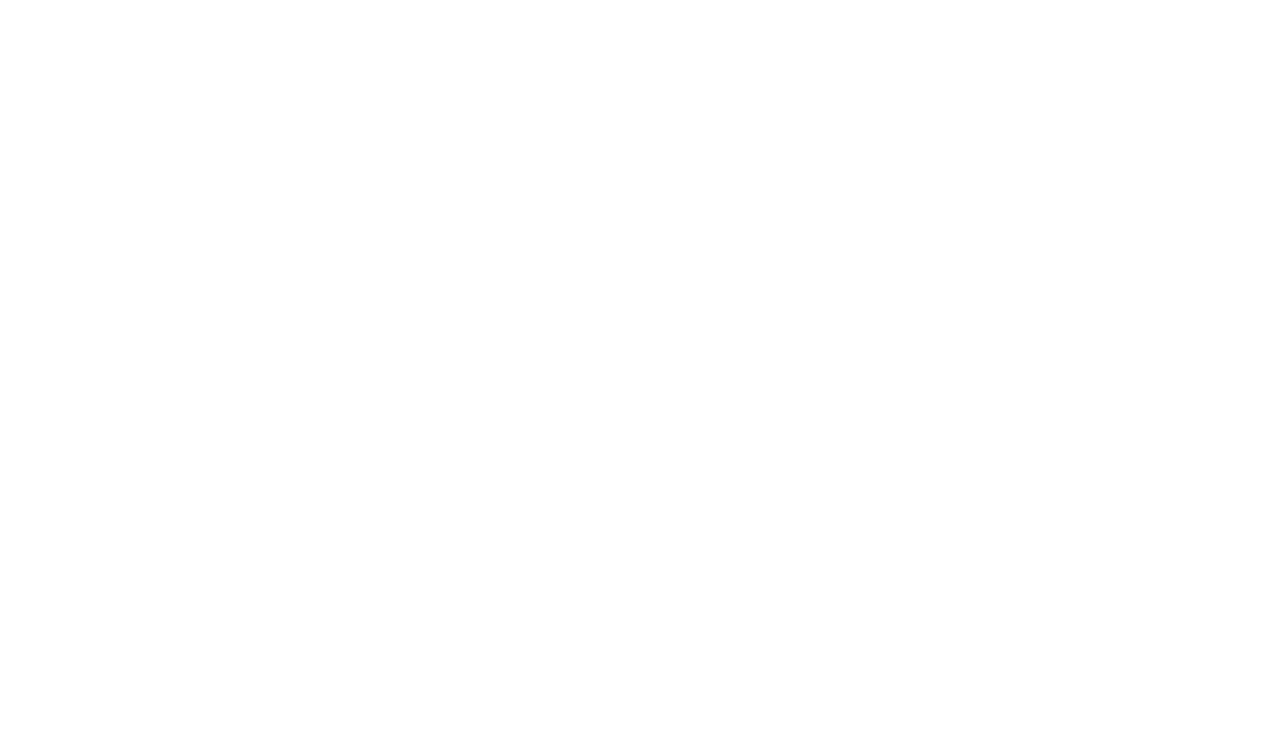
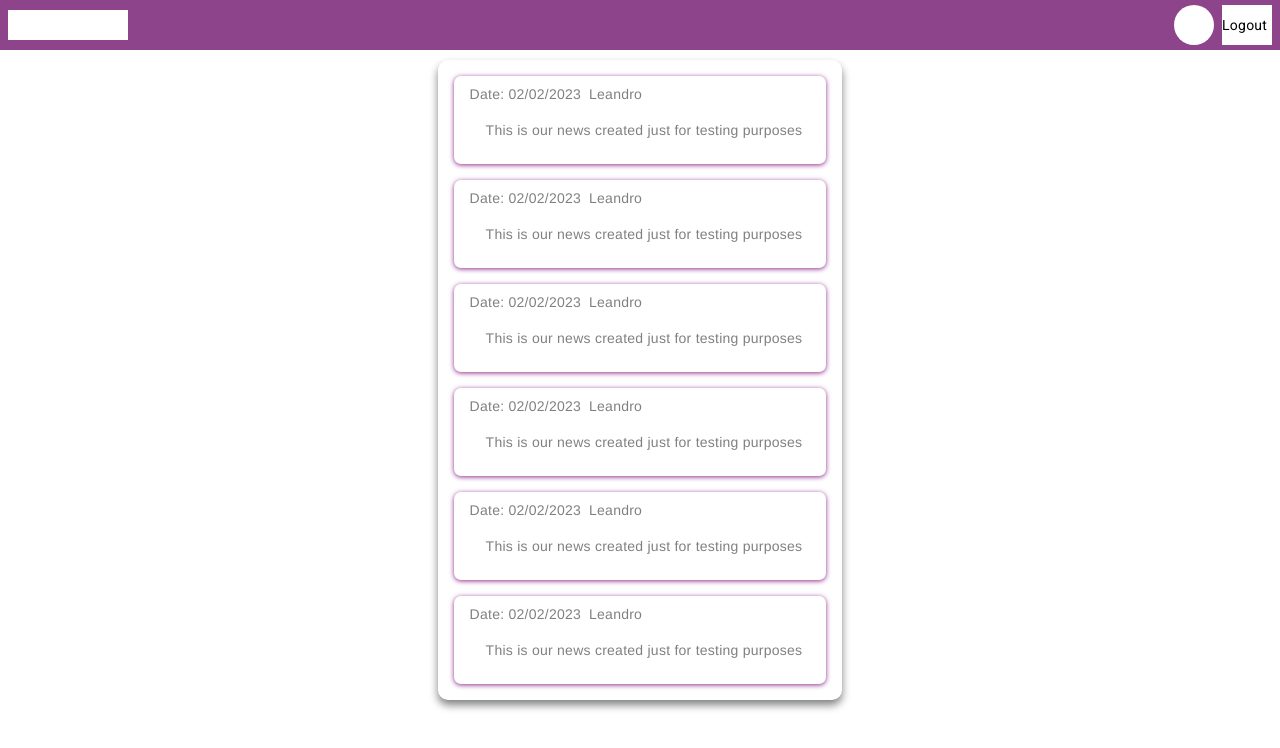
Before and after one commit to tercette/contractingProject, an Angular app: page /news in a window 1280 px wide. Before the commit this address led to /. Shown: the top 748 px of the page. Built offline with nearby package versions, Linux system fonts and the light colour scheme.

Commit message:
news implemented

```diff
--- a/src/app/app-routing.module.ts
+++ b/src/app/app-routing.module.ts
@@ -1,11 +1,13 @@
 import { NgModule } from '@angular/core';
 import { RouterModule, Routes } from '@angular/router';
 import { LoginComponent } from './auth/pages/login/login.component';
+import { NewsComponent } from './auth/pages/news/news.component';
 
 
 const routes: Routes = [
   {path: '', pathMatch: 'full', redirectTo: 'login'},
-  {path: 'login', component: LoginComponent}
+  {path: 'login', component: LoginComponent},
+  {path: 'news', component: NewsComponent}
 ];
 
 @NgModule({
--- a/src/app/app.module.ts
+++ b/src/app/app.module.ts
@@ -11,12 +11,16 @@
 import { CommonModule } from '@angular/common';
 import { MatButtonModule } from '@angular/material/button';
 import { HttpClientModule } from '@angular/common/http';
+import { NewsComponent } from './auth/pages/news/news.component';
+import { NavbarComponent } from './components/navbar/navbar.component';
 
 
 @NgModule({
   declarations: [
     AppComponent,
-    LoginComponent
+    LoginComponent,
+    NewsComponent,
+    NavbarComponent
   ],
   imports: [
     BrowserModule,
--- a/src/app/auth/pages/login/login.component.ts
+++ b/src/app/auth/pages/login/login.component.ts
@@ -15,7 +15,7 @@
   constructor(
     private formBuilder : FormBuilder,
     private router : Router,
-    public LoginService : LoginService
+    public LoginService : LoginService,
     ) { }
 
   ngOnInit(): void {
@@ -29,10 +29,14 @@
   submitLogin() {
     const dadosLogin = this.loginForm.getRawValue() as LoginModel;
     console.log('Dados login => ',dadosLogin)
-    this.LoginService.LoginUsuario(dadosLogin).subscribe( token => {
+    /* this.LoginService.LoginUsuario(dadosLogin).subscribe( token => {
       const loginToken = token
-      console.log('login token=> ',loginToken)
-    })
+      console.log('login token=> ', loginToken)
+    }) */
+
+    this.router.navigate(["/news"]);
   }
 
+
+
 }
--- /dev/null
+++ b/src/app/auth/pages/news/news.component.html
@@ -0,0 +1,21 @@
+<app-navbar></app-navbar>
+
+<div class="news-content">
+  <div class="news-list">
+    <ng-container *ngFor="let item of newsList" >
+      <div class="news">
+        <div class="head-news">
+          <div class="news-date">
+            Date: 02/02/2023
+          </div>
+          <div class="user">
+            Leandro
+          </div>
+        </div>
+        <div class="news-text">
+          This is our news created just for testing purposes
+        </div>
+      </div>
+    </ng-container>
+  </div>
+</div>
--- /dev/null
+++ b/src/app/auth/pages/news/news.component.scss
@@ -0,0 +1,57 @@
+.news-content {
+  display: flex;
+  justify-content: center;
+  align-items: center;
+
+  .news-list {
+    border-radius: 10px;
+    background: #fff;
+    box-shadow: 0 5px 8px 0 grey;
+    text-align: center;
+    min-height: 350px;
+    transition: all 0.5s ease-in-out;
+    margin: 60px 16px;
+    overflow: auto;
+
+    .news {
+      border-radius: 7px;
+      background: #fff;
+      box-shadow: 0 1px 5px 0 #8f2a8b;
+      text-align: center;
+      margin: 16px;
+      padding: 8px;
+
+      .head-news {
+        display: flex;
+        .news-date {
+          font-size: 10;
+          font-family: 'Franklin Gothic Medium', 'Arial Narrow', Arial, sans-serif;
+          font-weight: normal;
+          color: grey;
+          opacity: 30;
+          margin-left: 8px;
+        }
+
+        .user {
+          font-size: 10;
+          font-family: 'Franklin Gothic Medium', 'Arial Narrow', Arial, sans-serif;
+          font-weight: normal;
+          color: grey;
+          opacity: 30;
+          margin-left: 8px;
+        }
+      }
+
+      .news-text{
+        font-size: 14;
+          font-family: 'Franklin Gothic Medium', 'Arial Narrow', Arial, sans-serif;
+          font-weight: 500;
+          color: grey;
+          margin-left: 8px;
+          padding: 1rem;
+      }
+
+    }
+  }
+
+}
--- /dev/null
+++ b/src/app/auth/pages/news/news.component.ts
@@ -0,0 +1,23 @@
+import { Component, OnInit } from '@angular/core';
+
+@Component({
+  selector: 'app-news',
+  templateUrl: './news.component.html',
+  styleUrls: ['./news.component.scss']
+})
+export class NewsComponent implements OnInit {
+
+
+  constructor(){}
+
+  newsList!: Array<number>;
+
+
+  ngOnInit(): void {
+    const list = new Array<number>();
+    for (let index = 0; index <6; index++) {
+      list.push(index);
+    }
+    this.newsList = list
+  }
+}
--- /dev/null
+++ b/src/app/components/navbar/navbar.component.html
@@ -0,0 +1,13 @@
+<div class="navbar-site">
+  <div class="logo">
+
+  </div>
+  <div class="user-logout">
+    <div class="user-pic">
+
+    </div>
+    <div class="btn-logout" (click)="logout()">
+Logout
+    </div>
+  </div>
+</div>
--- /dev/null
+++ b/src/app/components/navbar/navbar.component.scss
@@ -0,0 +1,41 @@
+.navbar-site {
+  display: flex;
+  height: 50px;
+  background-color: #8d448b;
+  justify-content: center;
+  align-items: center;
+  position: fixed;
+  width: 100%;
+  .logo {
+    height: 30px;
+    width: 120px;
+    background: #fff;
+    margin: 8px;
+  }
+
+  .user-logout {
+    margin-left: auto;
+    display: flex;
+    justify-content: center;
+    align-items: center;
+
+  }
+
+  .user-pic {
+    height: 40px;
+    width: 40px;
+    background: #fff;
+    border-radius: 100%;
+  }
+
+  .btn-logout {
+    height: 40px;
+    width: 50px;
+    background: #fff;
+    display: flex;
+    margin: 8px;
+    cursor: pointer;
+    align-items: center;
+    text-align: center;
+  }
+}
--- /dev/null
+++ b/src/app/components/navbar/navbar.component.ts
@@ -0,0 +1,19 @@
+import { Router } from '@angular/router';
+import { Component } from '@angular/core';
+
+@Component({
+  selector: 'app-navbar',
+  templateUrl: './navbar.component.html',
+  styleUrls: ['./navbar.component.scss']
+})
+export class NavbarComponent {
+
+
+  constructor(private router: Router) { }
+
+
+  logout() {
+    this.router.navigate(["/login"])
+  }
+
+}
--- a/src/app/services/loginservice.ts
+++ b/src/app/services/loginservice.ts
@@ -17,6 +17,6 @@
   private readonly baseURL = environment["endpoint"];
 
 LoginUsuario(object:any){
-  return this.httpClient.post<any>(`${this.baseURL}/signin`, object);   //https://localhost:7231/Login/signin
+  return this.httpClient.post<any>(`${this.baseURL}/signin`, object);
 }
 }
--- a/src/environments/environment.development.ts
+++ b/src/environments/environment.development.ts
@@ -1 +1,4 @@
-export const environment = {};
+export const environment = {
+  production: false,
+  endpoint:"https://localhost:7231/Login"
+};
--- a/src/environments/environment.ts
+++ b/src/environments/environment.ts
@@ -1,4 +1,4 @@
 export const environment = {
   production: false,
-  endpoint:"https://localhost:7231/Login" //https://localhost:7231/Login/signin
+  endpoint:"https://localhost:7231/Login"
 };
```
Also changed, not shown: 2 other files (tests, documents, lock files or other folders).
